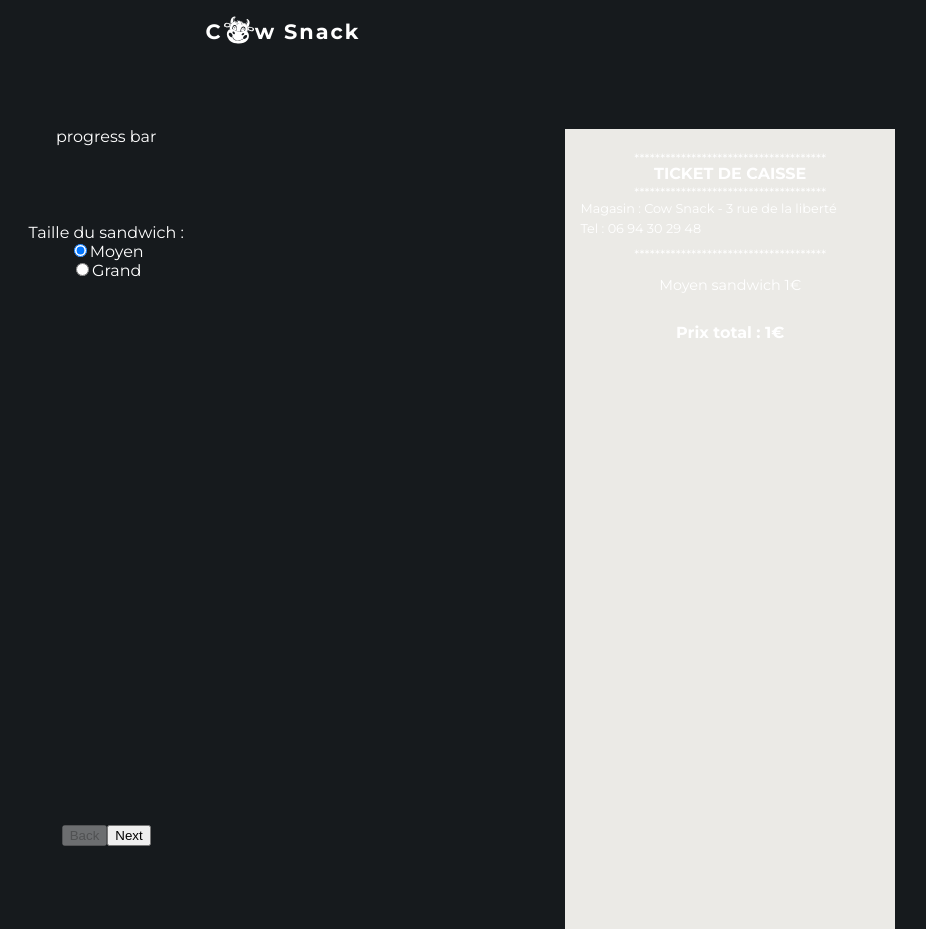
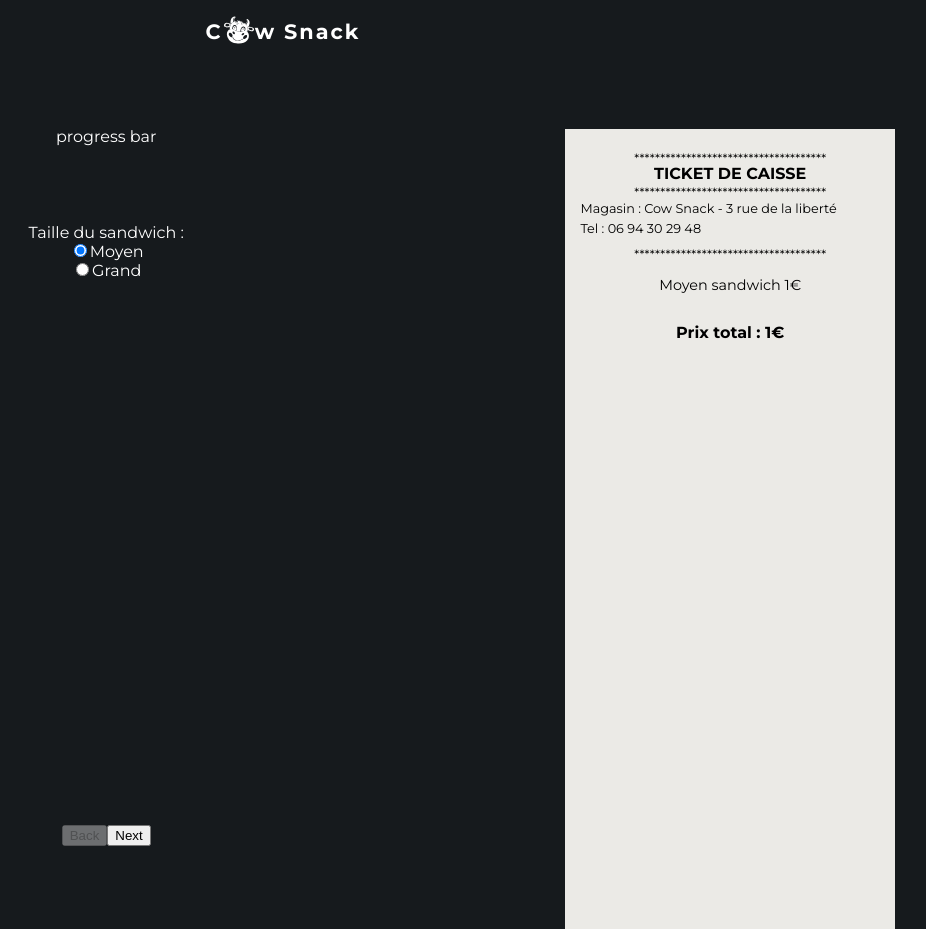
Before and after one commit to Alexandre-Chs/sandwicherie, a React (Create React App) app in the folder sandwicherie/: page /command in a window 1280 px wide. Shown: the whole page, without its empty margins (353-1279 px from the left). Built offline with nearby package versions, Linux system fonts and the light colour scheme.

Commit message:
commit elements

```diff
--- a/sandwicherie/src/component/Command.js
+++ b/sandwicherie/src/component/Command.js
@@ -52,6 +52,7 @@ const Command = () => {
   useEffect(() => {
     setChecked(true);
   }, [command]);
+
 
   // STRING -> OBJECT
   let array = JSON.stringify(command);
--- a/sandwicherie/src/component/command/Meat.js
+++ b/sandwicherie/src/component/command/Meat.js
@@ -3,7 +3,7 @@ import "../../styles/meat.css";
 
 const Meat = ({ command, onChange, price, setPrice }) => {
   const [meats, setMeats] = useState(command.Viande ? [...command.Viande] : []);
-  const [total, setTotal] = useState(0);
+  let [total, setTotal] = useState(0);
 
   const handleMeatChange = (e) => {
     const tempMeat = [...meats];
@@ -17,17 +17,28 @@ const Meat = ({ command, onChange, price, setPrice }) => {
       tempMeat.push(e.target.value);
     }
 
-    if (meats.length) {
-      setTotal(1.5);
-    } else if (meats.length === 1) {
-      setTotal(3);
-    }
-
-    //TODO WHAT ???! check un check fait nimporte quoi
     setMeats(tempMeat);
     onChange({ ...command, Viande: tempMeat });
-    console.log(total);
   };
+
+
+  useEffect(() => {
+    const updatePrice = () => {
+      if(meats.length === 1 ) {
+        return parseInt(price) + 1.5
+      } else if (meats.length === 2) {
+        return parseInt(price) + 3
+      } else {
+        return price
+      }
+    }
+    setPrice(updatePrice());
+  }, [meats])
+
+
+  console.log(total)
+
+//Si un element checked, dire prix + 1.5, si 2 elements checked dire prix + 1.5
 
   return (
     <div className="wrapper">
--- a/sandwicherie/src/styles/command.css
+++ b/sandwicherie/src/styles/command.css
@@ -72,6 +72,7 @@ body {
   -ms-flex-preferred-size: 100px;
       flex-basis: 100px;
   margin-right: 2rem;
+  color: black;
   background-color: #ebeae6;
 }
 
--- a/sandwicherie/src/styles/command.scss
+++ b/sandwicherie/src/styles/command.scss
@@ -46,6 +46,7 @@ body {
     flex-wrap: nowrap;
     flex-basis: 100px;
     margin-right: 2rem;
+    color: black;
     background-color: #ebeae6;
     .star {
       font-size: 0.8em;
```
Also changed, not shown: 1 other file (tests, documents, lock files or other folders).
